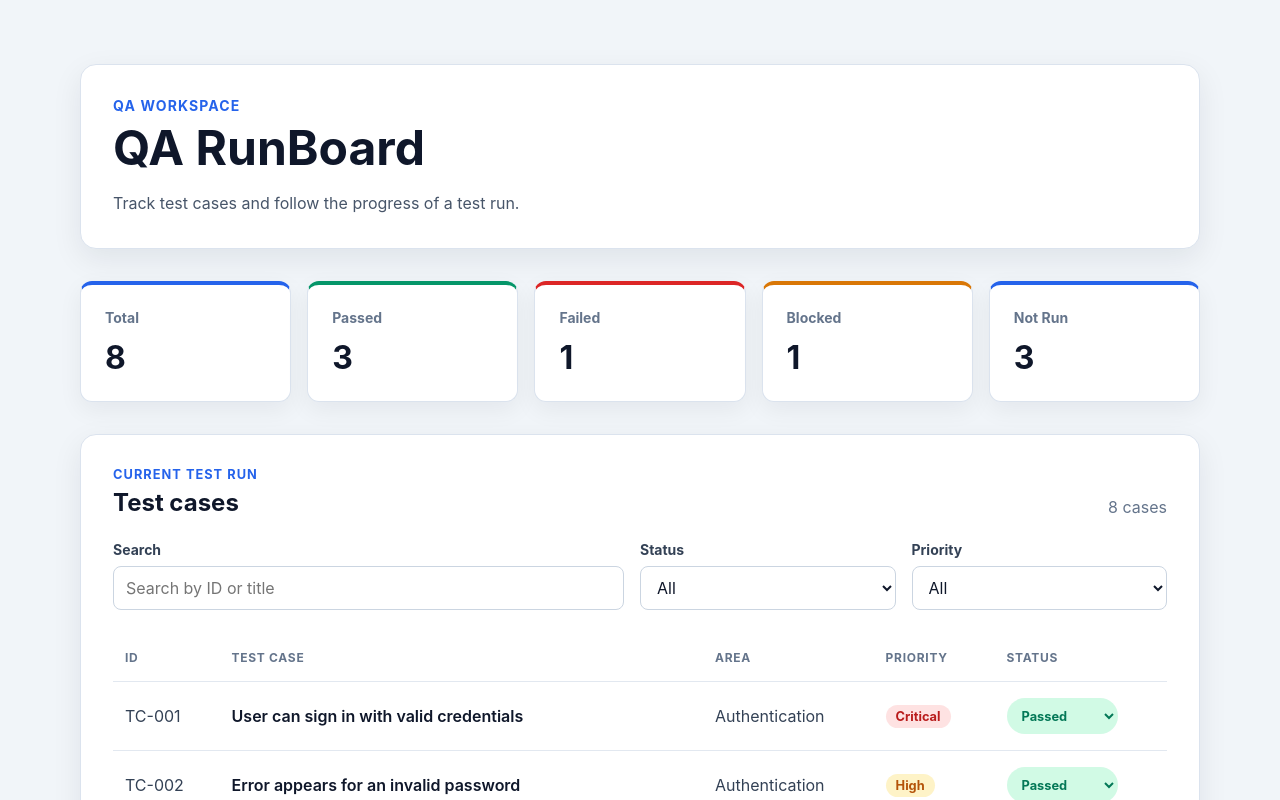
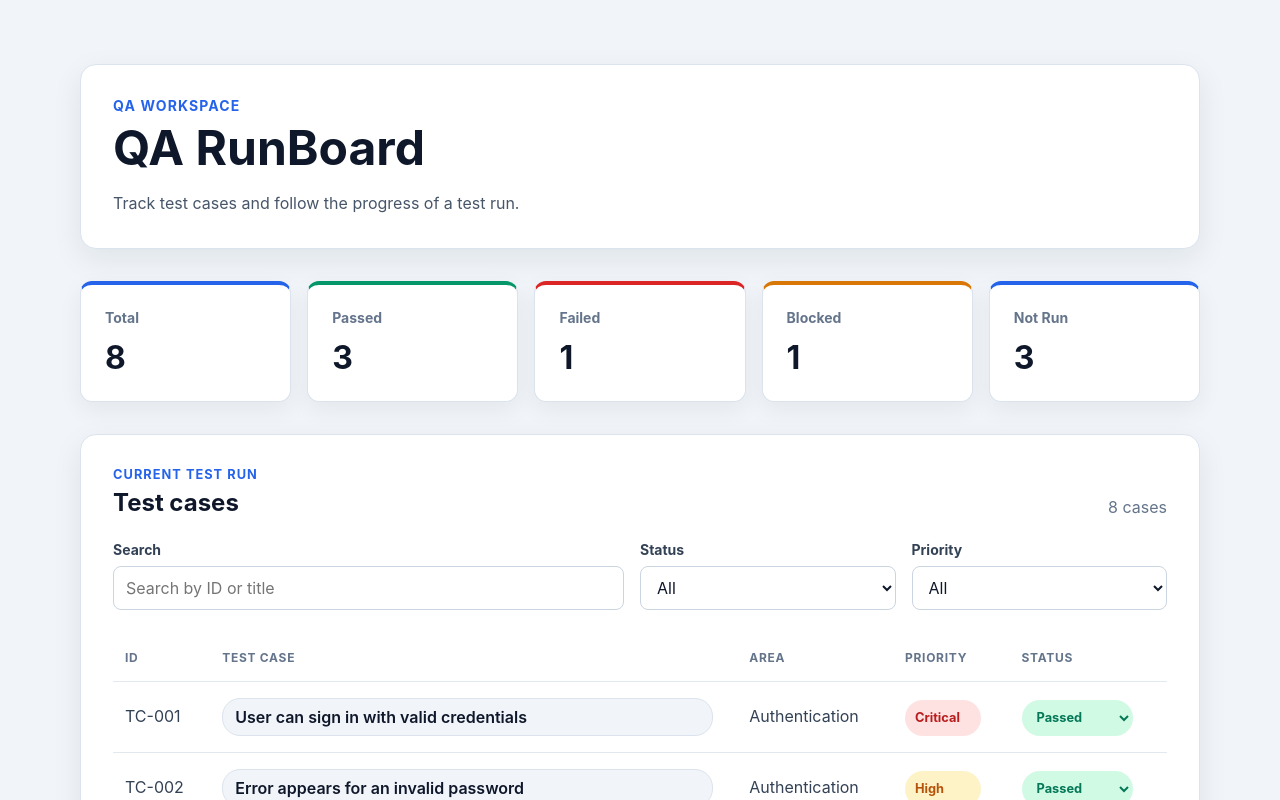
Before and after one commit to TatyanaBespalova/QARunBoard, a React (Vite) app: page / in a window 1280 px wide. Shown: the top 800 px of the page. Built offline with nearby package versions, Linux system fonts and the light colour scheme.

Commit message:
style: polish test case table presentation

```diff
--- a/src/App.css
+++ b/src/App.css
@@ -178,10 +178,34 @@
   color: var(--text-body);
 }
 
+.test-case-table tbody td {
+  vertical-align: top;
+  line-height: 36px;
+}
+
+.test-case-table th:nth-child(2),
 .test-case-table td:nth-child(2) {
+  width: 50%;
   min-width: 320px;
+  padding-right: var(--space-6);
+}
+
+.test-case-table td:nth-child(2) {
   color: var(--text-strong);
   font-weight: 600;
+  line-height: 1.5;
+  overflow-wrap: anywhere;
+  white-space: normal;
+}
+
+.test-case-title {
+  display: block;
+  width: 100%;
+  padding: 6px var(--space-3);
+  border: 1px solid var(--border-default);
+  border-radius: 18px;
+  background: var(--surface-page);
+  overflow-wrap: anywhere;
   white-space: normal;
 }
 
@@ -197,14 +221,19 @@
 }
 
 .badge {
-  display: inline-block;
-  padding: 4px 10px;
+  display: inline-flex;
+  align-items: center;
+  justify-content: flex-start;
+  width: 76px;
+  height: 36px;
+  padding: 0 10px;
   border-radius: 999px;
   font-size: 0.8rem;
   font-weight: 700;
 }
 
 .status-select {
+  height: 36px;
   min-height: 36px;
   padding: 4px 28px 4px 10px;
   border: 1px solid transparent;
--- a/src/components/TestCaseTable.tsx
+++ b/src/components/TestCaseTable.tsx
@@ -34,7 +34,9 @@ function TestCaseTable({ testCases, onStatusChange }: TestCaseTableProps) {
             testCases.map((testCase) => (
               <tr key={testCase.id}>
                 <td>TC-{String(testCase.id).padStart(3, '0')}</td>
-                <td>{testCase.title}</td>
+                <td>
+                  <span className="test-case-title">{testCase.title}</span>
+                </td>
                 <td>{testCase.area}</td>
                 <td>
                   <span
```
